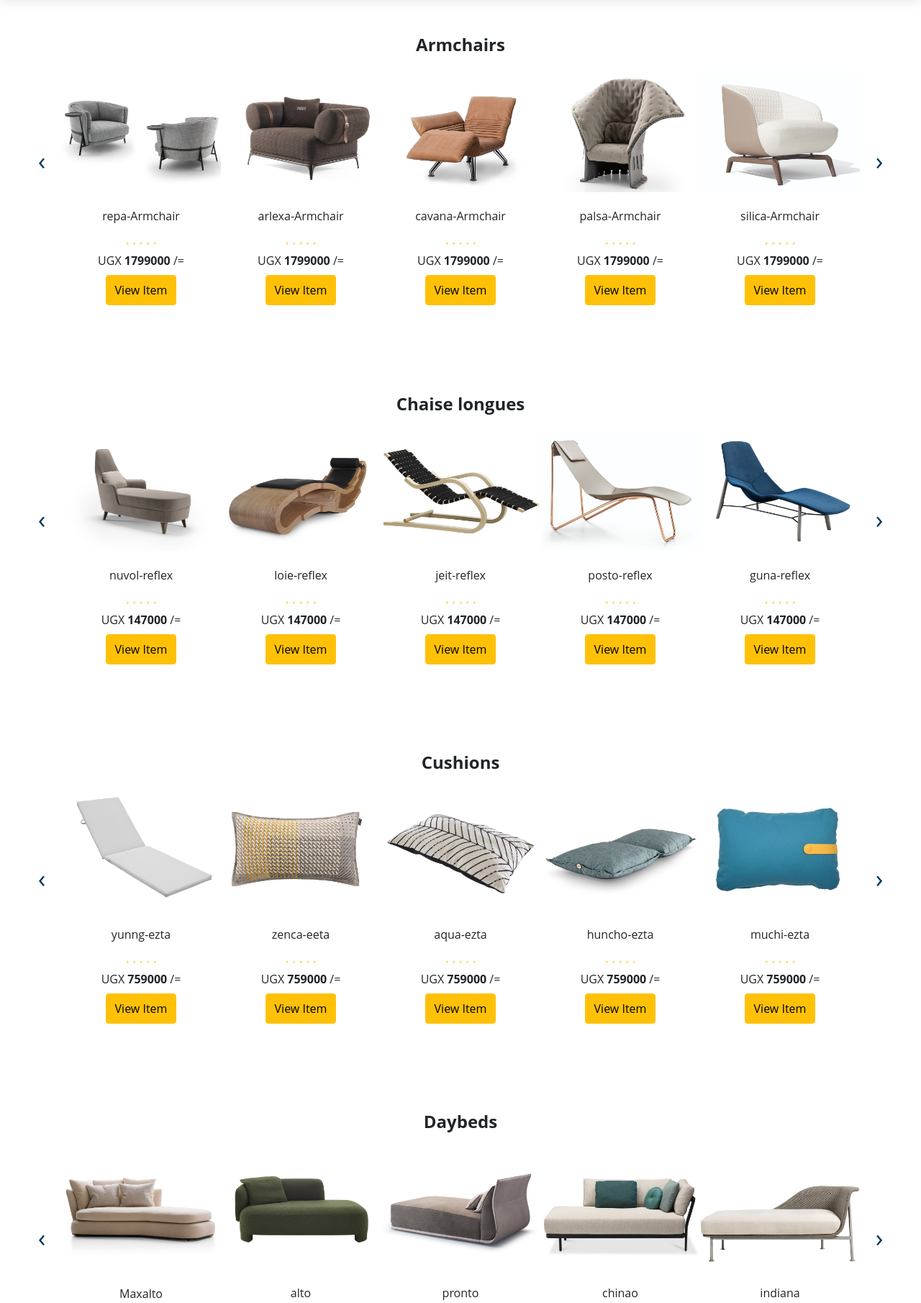
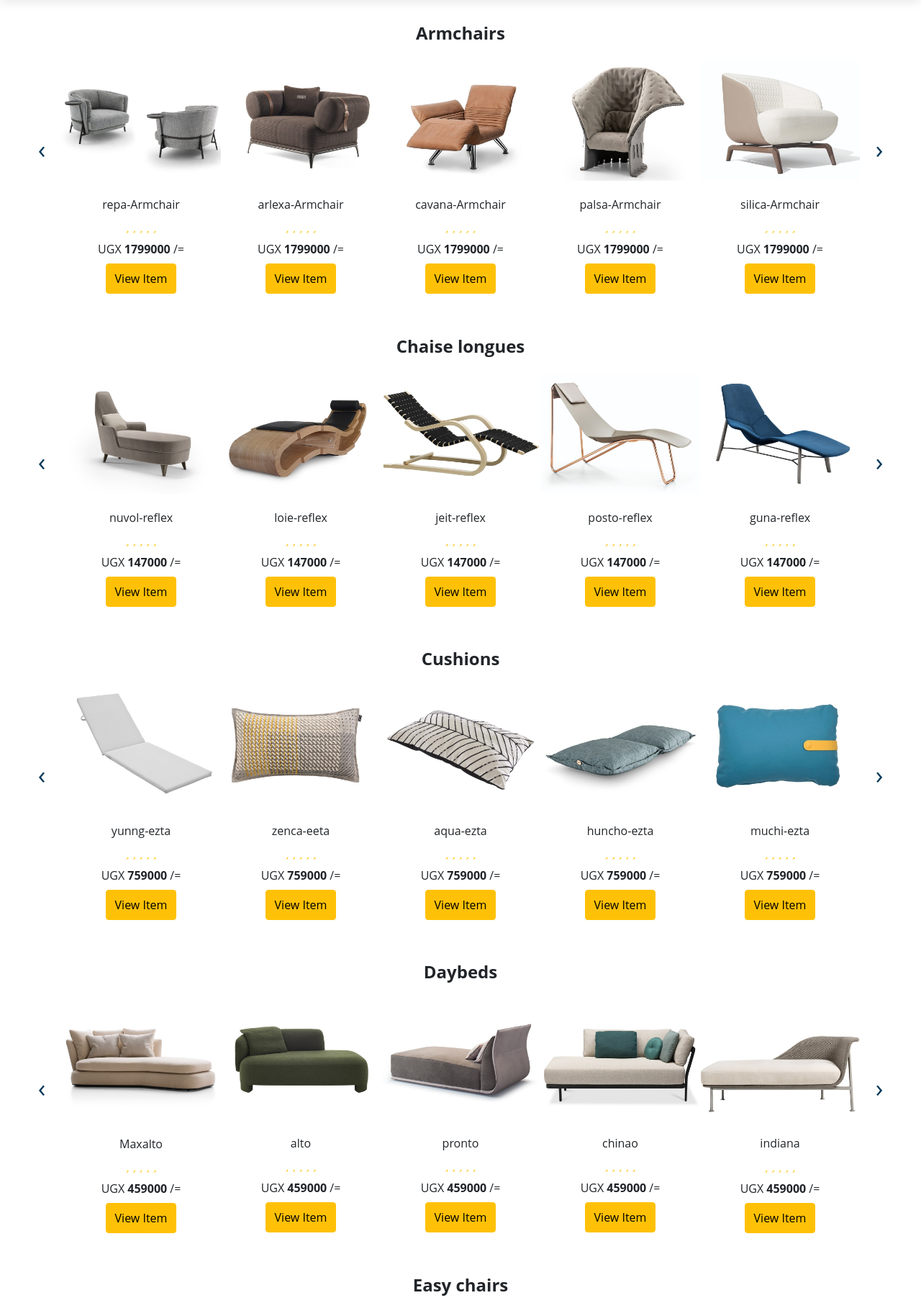
Before and after one commit to occn8/furniture-store, a PHP site: page / in a window 1280 px wide. Shown: the part 141-1951 px from the top of the page at 72% size. Run offline with PHP 8.4, Linux system fonts and the light colour scheme; data that the repository does not hold is empty; some libraries are stand-ins or nearby versions; some web fonts are replaced.

Commit message:
detailing

```diff
--- a/contact.php
+++ b/contact.php
@@ -14,11 +14,11 @@ include('widgets/header.php');
                 <div class="col-6">
                     <div class="container py-5">
                         <h2>CONTACT INFO</h2>
-                        <h6><i class="bx bx-phone"></i> Address</h6>
+                        <h6><i class="bx bx-current-location"></i> Address</h6>
                         <p>Ntinda valley, 21st st, Kampala, UGANDA</p>
                         <h6><i class="bx bx-phone"></i> Phone</h6>
                         <p>+256 7887 06532 <b>|</b> +256 7887 00002</p>
-                        <h6><i class="bx bx-email"></i> Support</h6>
+                        <h6><i class="bx bx-help-circle"></i> Support</h6>
                         <p>elitefurniture@furstore.com</p>
                     </div>
                 </div>
@@ -38,7 +38,7 @@ include('widgets/header.php');
                             <input class="form-control col-12 my-2" type="text" placeholder="Email">
                             <input class="form-control col-12 my-2" type="text" placeholder="Website">
                             <textarea class="form-control col-12 my-2 py-5" placeholder="Message"></textarea>
-                            <button type="submit" class="btn btn-warning my-2">Send Message</button>
+                            <button type="submit" class="btn btn-warning rounded-pill my-2">Send Message</button>
                         </form>
                     </div>
                 </div>
--- a/index.php
+++ b/index.php
@@ -9,10 +9,10 @@ include('widgets/header.php');
 ?>
 
 <main>
-
+<div class="py-2"></div>
 
     <section id="custom-sale">
-        <div class="container py-5">
+        <div class="container py-3">
             <h4 class="text-center"><b>Armchairs</b></h4>
             <div class="owl-carousel owl-theme">
                 <?php
@@ -26,7 +26,7 @@ include('widgets/header.php');
     </section>
 
     <section id="custom-sale">
-        <div class="container py-5">
+        <div class="container py-3">
             <h4 class="text-center"><b>Chaise longues</b></h4>
             <div class="owl-carousel owl-theme">
                 <?php
@@ -39,7 +39,7 @@ include('widgets/header.php');
         </div>
     </section>
     <section id="custom-sale">
-        <div class="container py-5">
+        <div class="container py-3">
             <h4 class="text-center"><b>Cushions</b></h4>
             <div class="owl-carousel owl-theme">
                 <?php
@@ -52,7 +52,7 @@ include('widgets/header.php');
         </div>
     </section>
     <section id="custom-sale">
-        <div class="container py-5">
+        <div class="container py-3">
             <h4 class="text-center"><b>Daybeds</b></h4>
             <div class="owl-carousel owl-theme">
                 <?php
@@ -65,7 +65,7 @@ include('widgets/header.php');
         </div>
     </section>
     <section id="custom-sale">
-        <div class="container py-5">
+        <div class="container py-3">
             <h4 class="text-center"><b>Easy chairs</b></h4>
             <div class="owl-carousel owl-theme">
                 <?php
@@ -78,7 +78,7 @@ include('widgets/header.php');
         </div>
     </section>
     <section id="custom-sale">
-        <div class="container py-5">
+        <div class="container py-3">
             <h4 class="text-center"><b>Footstools</b></h4>
             <div class="owl-carousel owl-theme">
                 <?php
@@ -91,7 +91,7 @@ include('widgets/header.php');
         </div>
     </section>
     <section id="custom-sale">
-        <div class="container py-5">
+        <div class="container py-3">
             <h4 class="text-center"><b>Kidssofas</b></h4>
             <div class="owl-carousel owl-theme">
                 <?php
@@ -104,7 +104,7 @@ include('widgets/header.php');
         </div>
     </section>
     <section id="custom-sale">
-        <div class="container py-5">
+        <div class="container py-3">
             <h4 class="text-center"><b>Poufs</b></h4>
             <div class="owl-carousel owl-theme">
                 <?php
@@ -117,7 +117,7 @@ include('widgets/header.php');
         </div>
     </section>
     <section id="custom-sale">
-        <div class="container py-5">
+        <div class="container py-3">
             <h4 class="text-center"><b>Small sofas</b></h4>
             <div class="owl-carousel owl-theme">
                 <?php
@@ -130,7 +130,7 @@ include('widgets/header.php');
         </div>
     </section>
     <section id="custom-sale">
-        <div class="container py-5">
+        <div class="container py-3">
             <h4 class="text-center"><b>Sofa</b></h4>
             <div class="owl-carousel owl-theme">
                 <?php
```
Also changed, not shown: about.php (+11 -0 lines).
